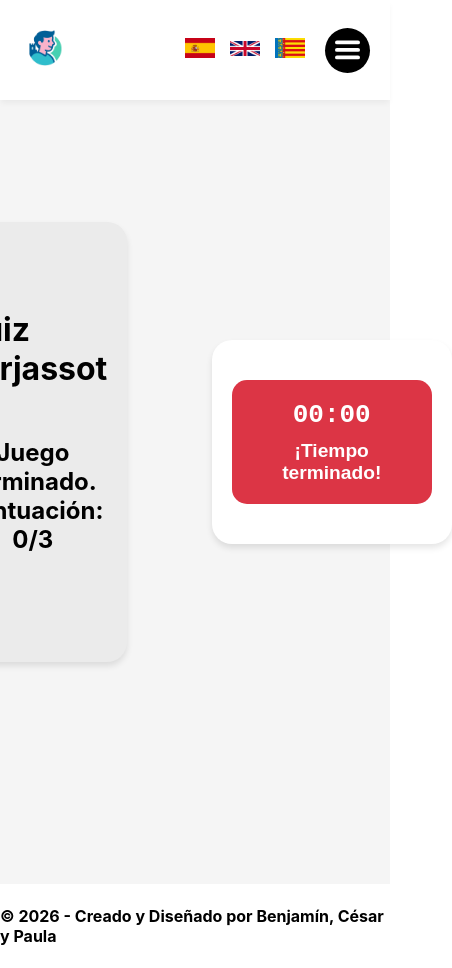
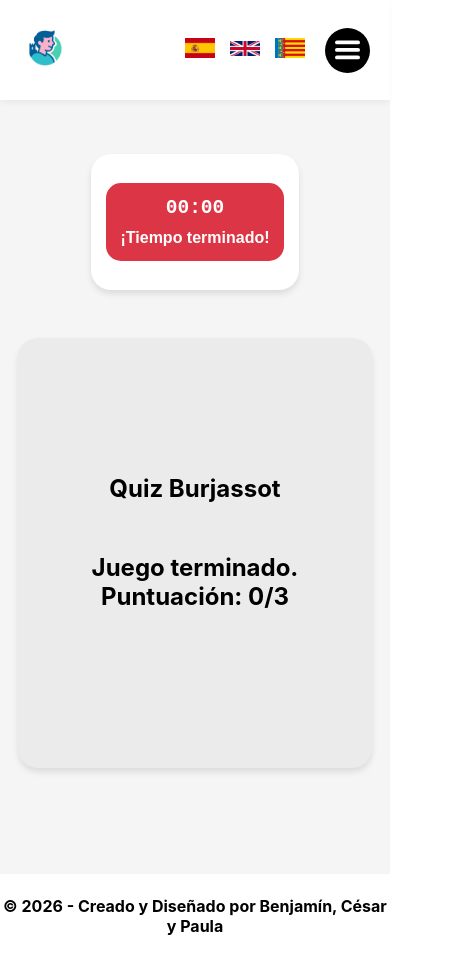
Before and after one commit to benjvm/BurjaConnect, a React (Vite) app: page /QuizBurjassot in a window 390 px wide. Shown: the whole page, 452 px wide, since content can reach past the window. Built offline with nearby package versions, Linux system fonts and the light colour scheme.

Commit message:
He hecho los componetes calendar y el quiz sean responsive

```diff
--- a/src/assets/styles/style_Bj/Bj.css
+++ b/src/assets/styles/style_Bj/Bj.css
@@ -1,8 +1,7 @@
-.bj_init
-{
+.bj_init {
   margin-top: 10vh;
   display: flex;
-  justify-content: space-between;
+  justify-content: center;
   padding: 40px;
   background-color: #f5f5f5;
   font-family: 'Segoe UI', sans-serif;
@@ -10,8 +9,7 @@
   align-items: center;
 }
 
-.context_bj
-{
+.context_bj {
   max-width: 45%;
   padding-right: 20px;
   display: flex;
@@ -19,8 +17,7 @@
   align-items: center;
 }
 
-.titulo_bj
-{
+.titulo_bj {
   font-size: 48px;
   font-weight: bold;
   color: #333;
@@ -28,19 +25,50 @@
   line-height: 1.2;
 }
 
-.subtitulo_bj
-{
+.subtitulo_bj {
   font-size: 18px;
   color: #555;
   line-height: 1.6;
 }
 
-.bj_init > div:last-child
-{
+.bj_init>div:last-child {
   max-width: 50%;
   min-width: 200px;
   background-color: #fff;
   border-radius: 12px;
-  box-shadow: 0 4px 12px rgba(0,0,0,0.1);
+  box-shadow: 0 4px 12px rgba(0, 0, 0, 0.1);
   padding: 20px;
 }
+
+/*RESPONSIVE*/
+@media (max-width: 768px)
+{
+  .bj_init {
+    padding: 25px;
+    justify-content: center;
+    text-align: center;
+  }
+
+  .context_bj
+  {
+    max-width: 100%;
+    padding-right: 0;
+    margin-bottom: 25px;
+  }
+
+  .bj_init>div:last-child
+  {
+    max-width: 100%;
+    padding: 15px;
+  }
+
+  .titulo_bj
+  {
+    font-size: 36px;
+  }
+
+  .subtitulo_bj
+  {
+    font-size: 16px;
+  }
+}
--- a/src/assets/styles/style_Calendar/calendar.css
+++ b/src/assets/styles/style_Calendar/calendar.css
@@ -1,5 +1,5 @@
 .calendar {
-  --fc-width: 50vw;
+  --fc-width: 30vw;
 
   --fc-border-color: #e5e7eb;
   --fc-page-bg-color: #f9fafb;
@@ -22,7 +22,7 @@
   align-items: center;
 }
 
-.calendar .fc{
+.calendar .fc {
   width: var(--fc-width);
 }
 
@@ -43,7 +43,7 @@
   background: rgb(252, 245, 238);
   border-radius: 12px;
   padding: 12px;
-  box-shadow: 0 10px 25px rgba(0,0,0,0.08);
+  box-shadow: 0 10px 25px rgba(0, 0, 0, 0.08);
 }
 
 /* Events */
@@ -51,3 +51,63 @@
   border-radius: 6px;
   font-size: 0.85rem;
 }
+
+/*RESPONSIVE*/
+
+@media (max-width: 768px)
+{
+  .calendar
+  {
+    --fc-width: 90vw;
+  }
+
+  .my-calendar .fc-toolbar-title
+  {
+    font-size: 1.8rem;
+  }
+
+  .fc-button
+  {
+    padding: 4px 10px;
+    font-size: 0.85rem;
+  }
+
+  .fc
+  {
+    padding: 10px;
+  }
+
+  .fc-event
+  {
+    font-size: 0.75rem;
+  }
+}
+
+@media (max-width: 480px)
+{
+  .calendar
+  {
+    --fc-width: 100vw;
+  }
+
+  .my-calendar .fc-toolbar-title
+  {
+    font-size: 1.4rem;
+  }
+
+  .fc-button
+  {
+    padding: 3px 8px;
+    font-size: 0.75rem;
+  }
+
+  .fc
+  {
+    padding: 8px;
+  }
+
+  .fc-event
+  {
+    font-size: 0.7rem;
+  }
+}
--- a/src/assets/styles/style_Footer/Footer.css
+++ b/src/assets/styles/style_Footer/Footer.css
@@ -9,16 +9,12 @@
     background-color: white;
 }
 
-
 /*RESPONSIVE*/
 
 @media (max-width: 768px)
 {
-        .Footer
+    .Footer_
     {
-        height: auto;
-        padding: 15px 10px;
         text-align: center;
-
     }
 }
--- a/src/assets/styles/style_Quiz/CuentaAtras.css
+++ b/src/assets/styles/style_Quiz/CuentaAtras.css
@@ -1,14 +1,12 @@
-.container_contador
-{
-  display:flex;
+.container_contador {
+  display: flex;
   justify-content: center;
   align-items: center;
   min-height: 25vh;
   font-family: Arial, sans-serif;
 }
 
-.card_contador
-{
+.card_contador {
   background-color: white;
   border-radius: 20px;
   padding: 20px;
@@ -17,8 +15,7 @@
   min-width: 200px;
 }
 
-.display_contador
-{
+.display_contador {
   border-radius: 15px;
   padding: 20px;
   margin: 20px 0;
@@ -26,13 +23,11 @@
   transition: background-color 0.3s;
 }
 
-.display_contador.tiempo_terminado_contador
-{
+.display_contador.tiempo_terminado_contador {
   background-color: #dc3545;
 }
 
-.numero_contador
-{
+.numero_contador {
   margin: 0;
   font-size: 2em;
   font-weight: bold;
@@ -40,15 +35,70 @@
   color: #007bff;
 }
 
-.tiempo_terminado_contador .numero_contador
-{
+.tiempo_terminado_contador .numero_contador {
   color: white;
 }
 
-.mensaje_contador
-{
+.mensaje_contador {
   margin: 10px 0 0 0;
   color: white;
   font-size: 1.2em;
   font-weight: bold;
 }
+
+/*RESPONSIVE */
+
+@media (max-width: 768px)
+{
+  .card_contador
+  {
+    padding: 18px;
+    min-width: 180px;
+  }
+
+  .display_contador
+  {
+    padding: 16px;
+    margin: 16px 0;
+  }
+
+  .numero_contador
+  {
+    font-size: 1.7em;
+  }
+
+  .mensaje_contador
+  {
+    font-size: 1.1em;
+  }
+}
+
+@media (max-width: 480px)
+{
+  .container_contador
+  {
+    padding: 10px;
+  }
+
+  .card_contador
+  {
+    padding: 15px;
+    min-width: 150px;
+  }
+
+  .display_contador
+  {
+    padding: 14px;
+    margin: 14px 0;
+  }
+
+  .numero_contador
+  {
+    font-size: 1.5em;
+  }
+
+  .mensaje_contador
+  {
+    font-size: 1em;
+  }
+}
--- a/src/assets/styles/style_Quiz/QuizBurjassot.css
+++ b/src/assets/styles/style_Quiz/QuizBurjassot.css
@@ -1,11 +1,9 @@
-body
-{
+body {
     margin: 0;
     font-family: "Inter", sans-serif;
 }
 
-.container
-{
+.container {
     min-height: 100vh;
     background-color: rgb(245, 245, 245);
     display: flex;
@@ -14,17 +12,17 @@ body
     justify-content: center;
     padding: 20px;
 }
-.container_Qz
-{
+
+.container_Qz {
     flex-wrap: wrap;
     min-height: 100vh;
     display: flex;
     align-content: center;
-    margin-left: 10vh;;
+    margin-left: 10vh;
+    ;
 }
 
-.mainDiv
-{
+.mainDiv {
     display: flex;
     flex-direction: column;
     justify-content: center;
@@ -38,15 +36,13 @@ body
     box-shadow: 0 4px 6px rgba(0, 0, 0, 0.1);
 }
 
-.mainDiv h1
-{
+.mainDiv h1 {
     margin-top: 0;
     margin-bottom: 30px;
     font-size: 2em;
 }
 
-.questionsDiv
-{
+.questionsDiv {
     display: flex;
     flex-direction: column;
     justify-content: center;
@@ -55,15 +51,13 @@ body
     max-width: 460px;
 }
 
-.question
-{
+.question {
     text-align: center;
     margin-bottom: 30px;
     font-size: 1.2em;
 }
 
-.answerDiv
-{
+.answerDiv {
     display: grid;
     grid-template-columns: 1fr 1fr;
     gap: 10px;
@@ -71,8 +65,7 @@ body
     margin-bottom: 30px;
 }
 
-.answer
-{
+.answer {
     width: 100%;
     height: 50px;
     border: 1px solid #ccc;
@@ -83,31 +76,26 @@ body
     transition: background-color 0.3s;
 }
 
-.answer:hover:not(:disabled)
-{
+.answer:hover:not(:disabled) {
     background-color: #f0f0f0;
 }
 
-.answer:disabled
-{
+.answer:disabled {
     cursor: not-allowed;
     opacity: 0.8;
 }
 
-.correcta
-{
+.correcta {
     background-color: #4CAF50 !important;
     color: white;
 }
 
-.incorrecta
-{
+.incorrecta {
     background-color: #F44336 !important;
     color: white;
 }
 
-.nextButton
-{
+.nextButton {
     background-color: rgb(30, 84, 233);
     border: none;
     color: white;
@@ -121,17 +109,96 @@ body
     transition: background-color 0.3s;
 }
 
-.nextButton:hover
-{
+.nextButton:hover {
     background-color: rgb(25, 70, 200);
 }
 
-.result
-{
+.result {
     text-align: center;
 }
 
-.result h2
-{
+.result h2 {
     font-size: 1.5em;
 }
+
+/*RESPONSIVE*/
+
+@media (max-width: 768px)
+{
+    .container
+    {
+        flex-direction: column;
+        padding: 15px;
+    }
+
+    .container_Qz
+    {
+        margin-left: 0;
+        justify-content: center;
+        min-height: 0vh;
+    }
+
+    .mainDiv
+    {
+        max-width: 90%;
+        padding: 18px;
+    }
+
+    .mainDiv h1
+    {
+        font-size: 1.7em;
+    }
+
+    .question
+    {
+        font-size: 1.1em;
+    }
+
+    .answerDiv
+    {
+        grid-template-columns: 1fr;
+    }
+
+    .answer
+    {
+        height: 45px;
+        font-size: 13px;
+    }
+
+    .nextButton
+    {
+        width: 100%;
+        margin-left: 0;
+        margin-top: 10px;
+    }
+}
+
+@media (max-width: 480px)
+{
+    .mainDiv
+    {
+        padding: 15px;
+    }
+
+    .mainDiv h1
+    {
+        font-size: 1.5em;
+    }
+
+    .question
+    {
+        font-size: 1em;
+    }
+
+    .answer
+    {
+        height: 42px;
+        font-size: 12px;
+    }
+
+    .nextButton
+    {
+        padding: 10px;
+        font-size: 14px;
+    }
+}
```
